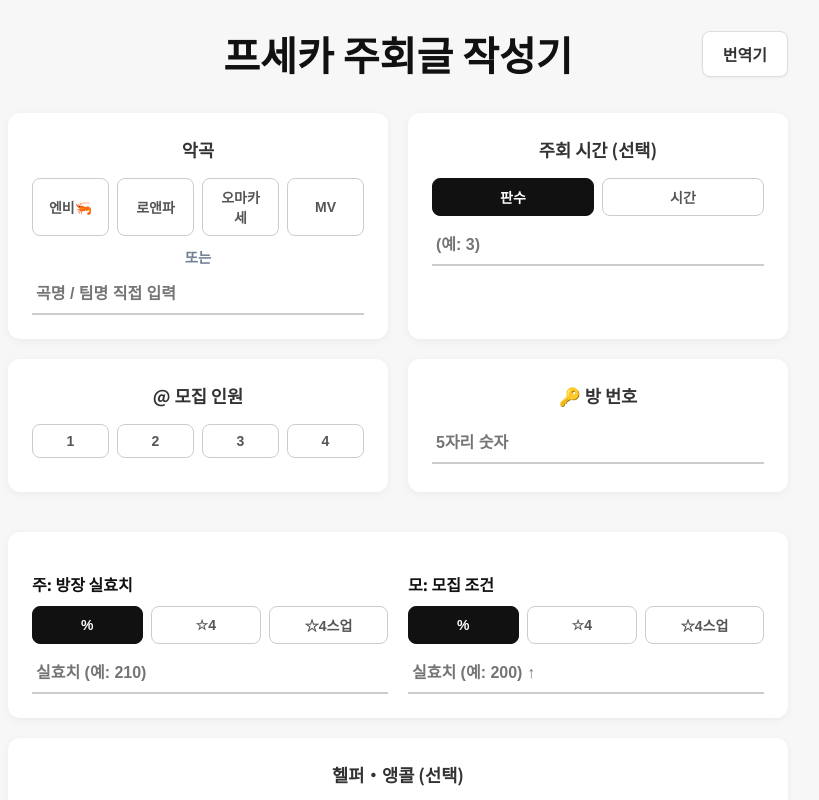
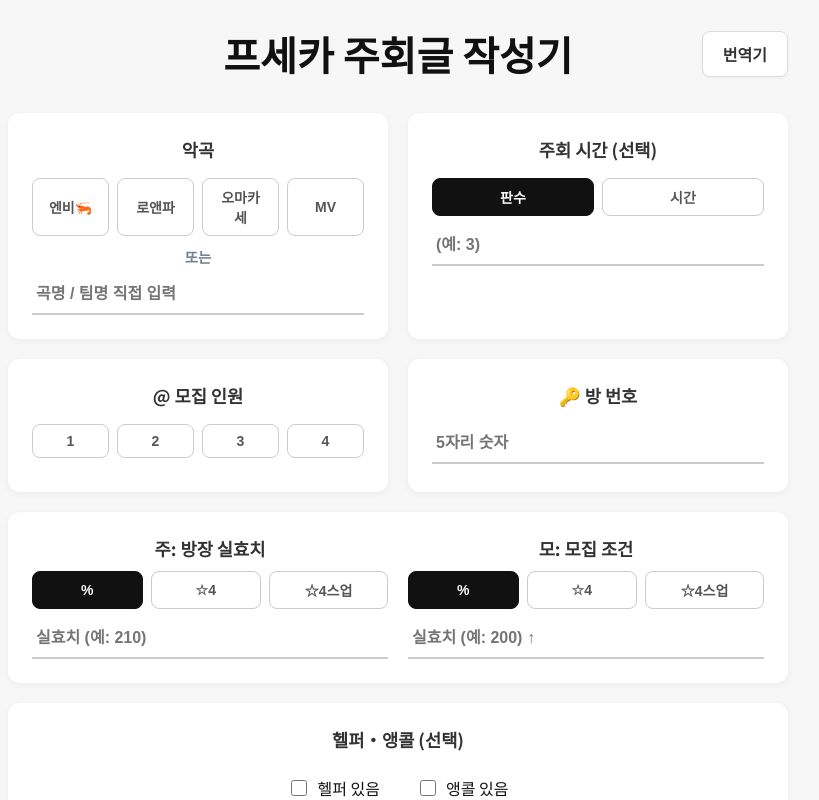
Before and after one commit to RilakKuma2/prsk_X_kr, a React (Create React App) app: page / in a window 1280 px wide. Shown: the top 800 px of the page, without its empty margins (242-1061 px from the left). Built offline with nearby package versions, Linux system fonts and the light colour scheme.

Commit message:
여백감소

```diff
--- a/src/components/PostGenerator.js
+++ b/src/components/PostGenerator.js
@@ -9,6 +9,11 @@ const FormSection = styled.section`
   padding: 24px;
   box-shadow: 0 2px 8px rgba(0, 0, 0, 0.05);
   height: 100%;
+
+  @media (max-width: 640px) {
+    padding-top: 16px;
+    padding-bottom: 16px;
+  }
 `;
 
 const SongFormSection = styled(FormSection)`
@@ -26,6 +31,15 @@ const LayoutRow = styled.div`
 
   &:last-child {
     margin-bottom: 0;
+  }
+
+  @media (max-width: 640px) {
+    gap: 12px;
+    margin-bottom: 12px;
+
+    &:last-child {
+      margin-bottom: 0;
+    }
   }
 `;
 
@@ -116,7 +130,7 @@ const PolicyGrid = styled.div`
 const PolicyColumn = styled.div`
   display: flex;
   flex-direction: column;
-  gap: 6px;
+  gap: 2px;
 `;
 
 const CheckboxWrapper = styled.label`
@@ -380,10 +394,10 @@ function PostGenerator({ setTweetText }) {
         </FormSection>
       </LayoutRow>
 
-      <FormSection style={{marginTop: '40px'}}>
+      <FormSection>
         <LayoutRow>
           <div>
-            <p style={{fontWeight: 700, marginBottom: '10px'}}>주: 방장 실효치</p>
+            <SectionHeader style={{ margin: '0 0 10px 0' }}>주: 방장 실효치</SectionHeader>
             <ButtonGroup>
               {Object.entries(scoreTierOptions).map(([key, label]) => (
                 <OptionButton key={key} className={config.hostScoreType === key ? 'selected' : ''} onClick={() => handleConfigChange('hostScoreType', key)} style={{ flexGrow: label === '☆4스업' ? 1.1 : 1 }}>
@@ -394,7 +408,7 @@ function PostGenerator({ setTweetText }) {
             <TextInput type="tel" name="hostScoreValue" placeholder="실효치 (예: 210)" value={config.hostScoreValue} onChange={handleEventChange} disabled={config.hostScoreType === '☆4' || config.hostScoreType === '☆4スコアアップ'} />
           </div>
           <div>
-            <p style={{fontWeight: 700, marginBottom: '10px'}}>모: 모집 조건</p>
+            <SectionHeader style={{ margin: '0 0 10px 0' }}>모: 모집 조건</SectionHeader>
             <ButtonGroup>
               {Object.entries(scoreTierOptions).map(([key, label]) => (
                 <OptionButton key={key} className={config.reqScoreType === key ? 'selected' : ''} onClick={() => handleConfigChange('reqScoreType', key)} style={{ flexGrow: label === '☆4스업' ? 1.1 : 1 }}>
```
